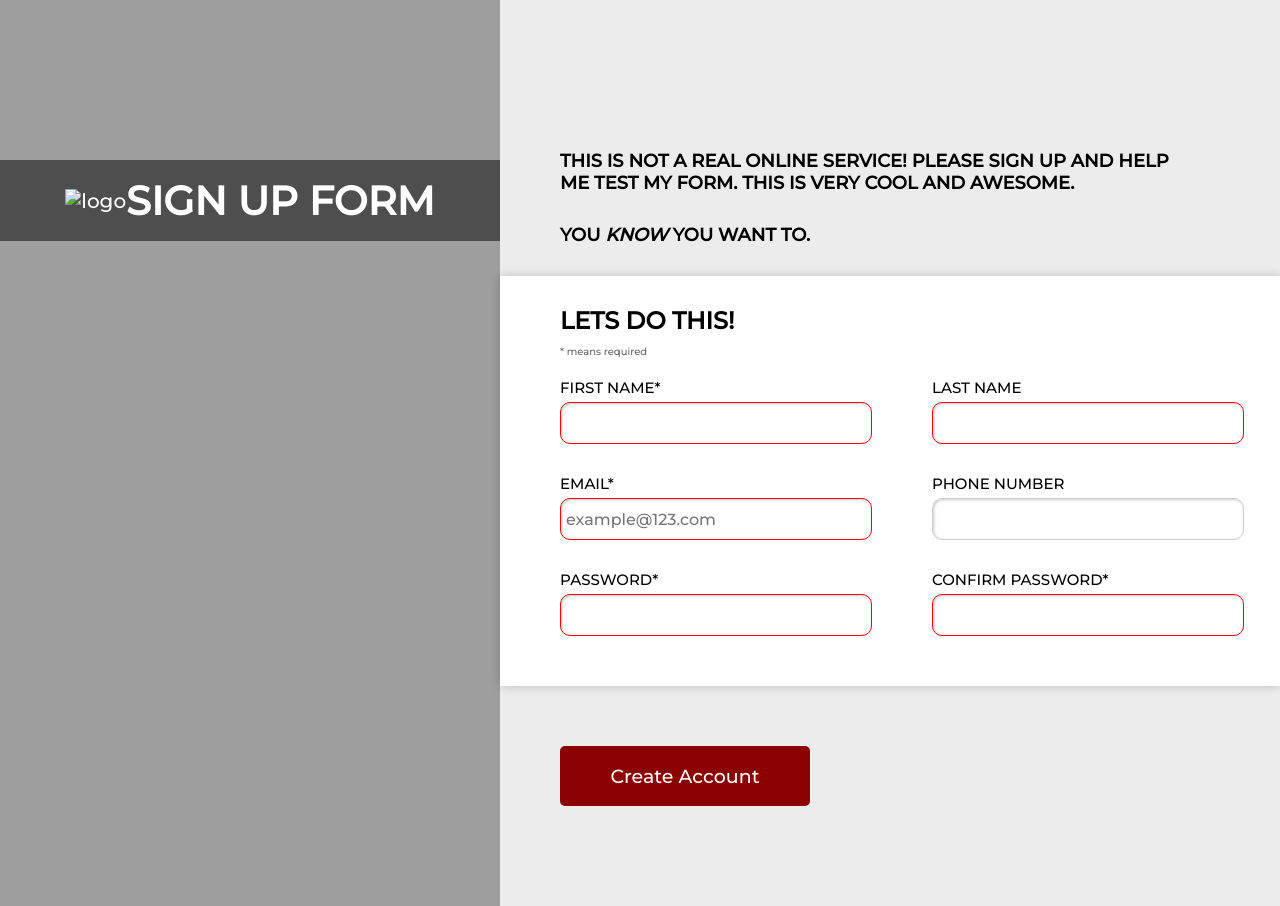
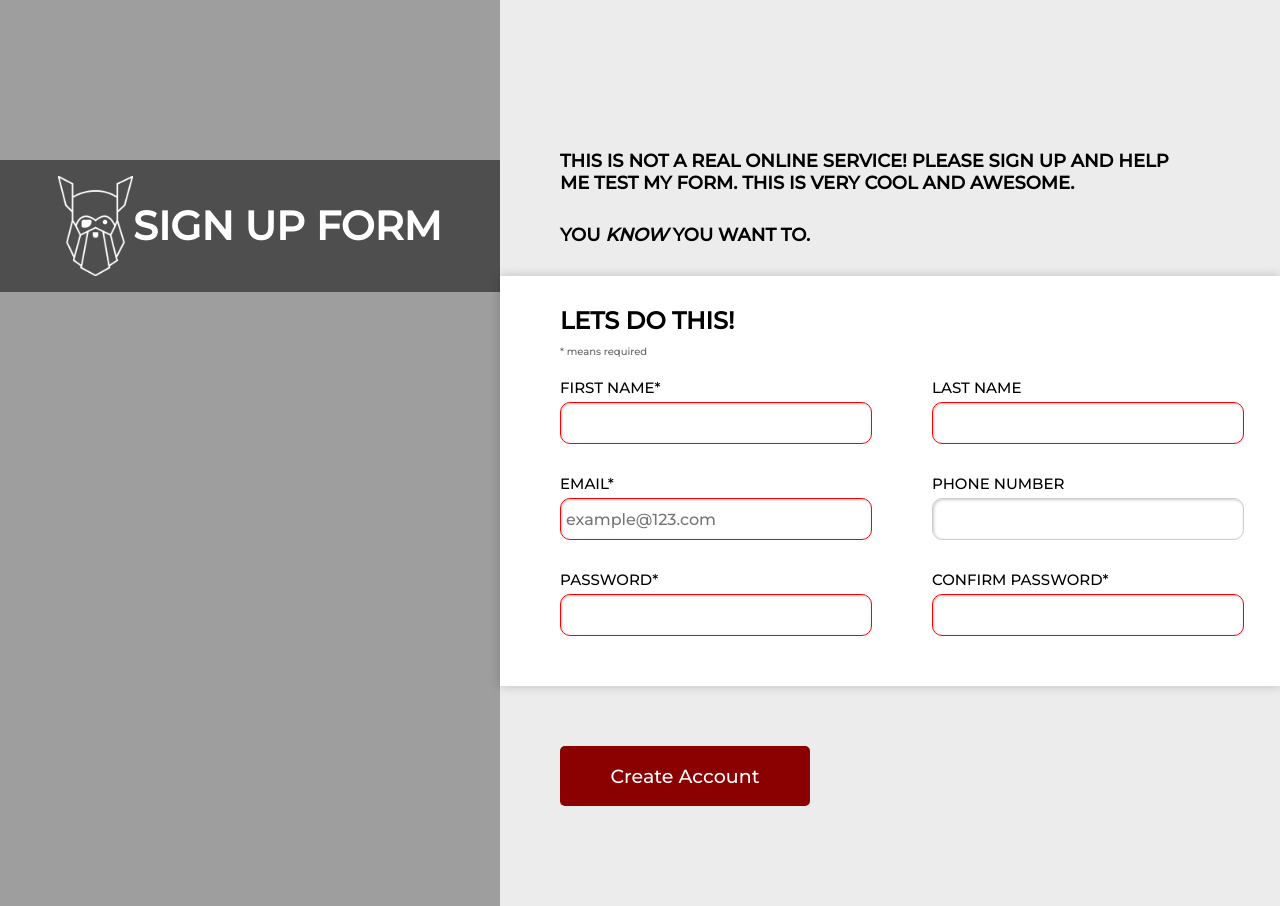
Before and after one commit to BenYoung03/sign-up-form, a plain HTML site: page index.html in a window 1280 px wide. Drawn offline with Linux system fonts and the light colour scheme; the site is published under a folder, as on GitHub Pages, so addresses that start at the root find nothing.

Commit message:
Fix bug that caused logo to not display

```diff
--- a/index.html
+++ b/index.html
@@ -11,7 +11,7 @@
     <div class="content">
         <div class="left">
             <div class="logo">
-                <img src="/img/odin-lined.png" alt="logo" class="odin-logo">
+                <img src="img/odin-lined.png" alt="logo" class="odin-logo">
                 <h1 class="logo-text">SIGN UP FORM</h1>
             </div>
         </div>
```
